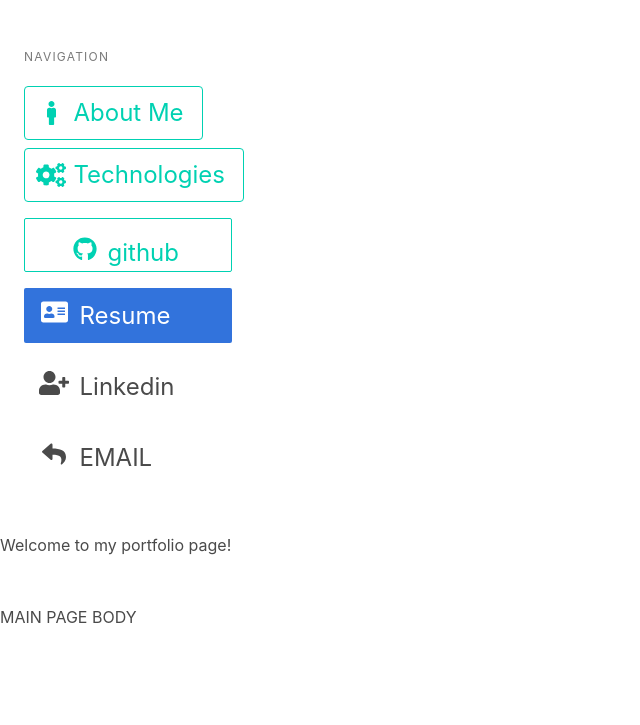
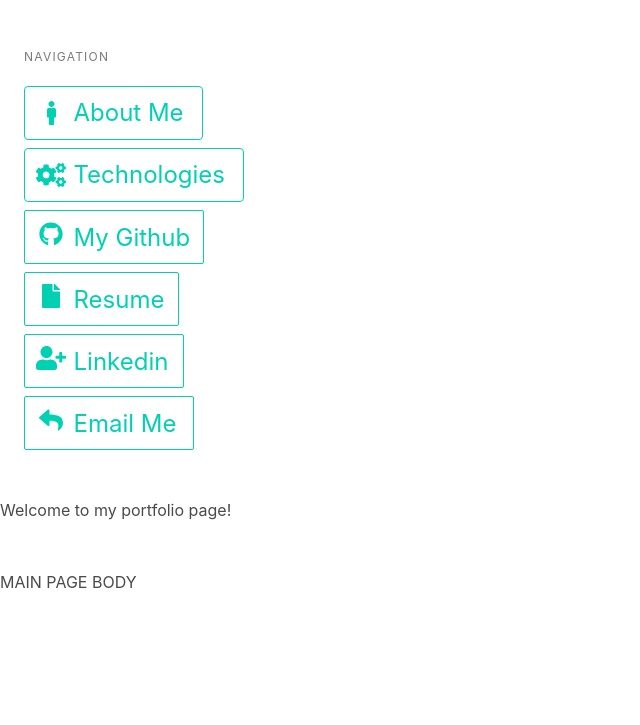
Before and after one commit to jstearne/portfolio-site, a Django app: page / in a window 1280 px wide. Shown: the top 725 px of the page, without its empty margins (0-640 px from the left). Run offline with Django 3.2, Linux system fonts and the light colour scheme; some libraries are stand-ins or nearby versions.

Commit message:
Added resume download link (must be hosted in static or elsewhere on the web with a valid destination address. Add content and main body carousel next.

```diff
--- a/main_app/templates/base.html
+++ b/main_app/templates/base.html
@@ -16,7 +16,7 @@
 <style>
 a {
   font-size: x-large;
-  margin-top: 2vh;
+  margin-top: 1vh;
 }
 button {
   margin-top: 1vh;
@@ -114,9 +114,9 @@ button {
                 $(".modal").removeClass("is-active");
               });
             </script>
-          <!--END ABOUT ME LINK-->
+            <!--END ABOUT ME LINK-->
 
-          <!--TECHNOLOGIES-->
+            <!--TECHNOLOGIES-->
             <div id="modal-tech" class="modal"> <!--have to make this active to launch modal-->
               <div class="modal-background"></div><!--Dim background-->
                 <div class="modal-content">
@@ -168,46 +168,33 @@ button {
                 });
               </script>
               <!--END Bulma -->
-          <!--END TECHNOLOGIES-->
+            <!--END TECHNOLOGIES-->
 
-          <!--Github-->
-            <li>
-
-
-              <a href="https://github.com/jstearne" target="_blank" class="button is-primary is-outlined is-large">
-                <span class="icon"><i class="fab fa-github"></i></span><span>github</span>
-              </a>
-
-
-
-
-
+            <!--Github-->
+            <li><!--Fixed button width, still collapses on mobile but doesn't break on wide desktops!-->
+              <a href="https://github.com/jstearne" target="_blank" class="button is-primary is-outlined is-large" style="padding-top: 5px; text-align: justify; width: 180px;">
+                <span class="icon"><i class="fab fa-github"></i></span><span>My Github</span></a>
             </li>
 
+            <!--resume: link to hosted PDF-->
             <li>
-              <a href="#" class="is-active">
-                <span class="icon"><i class="fa fa-address-card"></i></span>&nbsp;&nbsp;Resume
-              </a>
+              <a href="path_to_file" download="proposed_file_name"  class="button is-primary is-outlined is-large" style="padding-top: 5px; text-align: justify; width: 155px;">
+                <span class="icon"><i class="fa fa-file"></i></span><span>Resume</span></a>
             </li>
+            <!--linkedin-->
             <li>
-              <a href="#" class="">
-                <span class="icon"><i class="fa fa-user-plus"></i></span>&nbsp;&nbsp;Linkedin
-              </a>
+              <a href="https://www.linkedin.com/in/jared-stearne" target="_blank" class="button is-primary is-outlined is-large" style="padding-top: 5px; text-align: justify; width: 160px;">
+                <span class="icon"><i class="fa fa-user-plus"></i></span><span>Linkedin</span></a>
             </li>
-
+            <!--email-->
             <li>
-              <a href="mailto:jared.stearne@gmail.com" class="">
-                <span class="icon"><i class="fa fa-reply"></i></span>&nbsp;&nbsp;EMAIL
-              </a>
+              <a href="mailto:jared.stearne@gmail.com" class="button is-primary is-outlined is-large" style="padding-top: 5px; text-align: justify; width: 170px;">
+                <span class="icon"><i class="fa fa-reply"></i></span><span>Email Me</span></a>
             </li>
           </ul>
         </aside>
       </section>
         <!--END SIDEBAR-->
-
-
-
-
     </div>
   </body>
   <!--BULMA: Navbar-->
```
